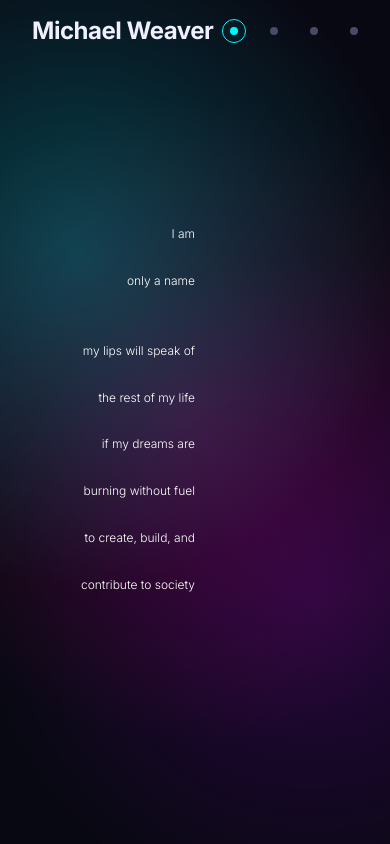
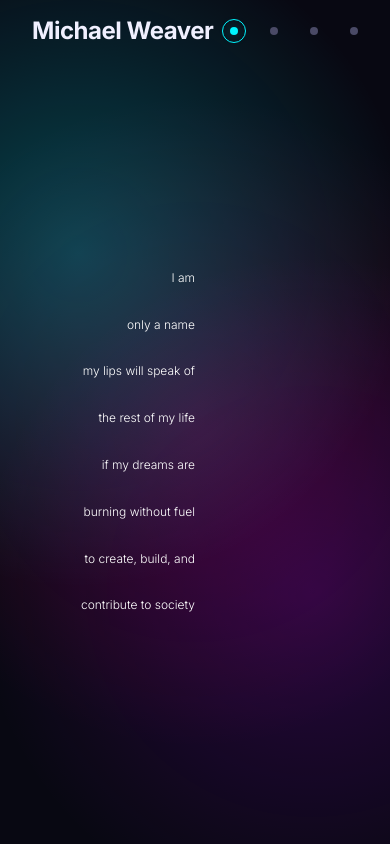
Before and after one commit to Enjoyweaver/enjoyweaver, a React (Vite) app: page /data in a window 390 px wide. Shown: the top 844 px of the page. Built offline with nearby package versions, Linux system fonts and the light colour scheme; no server answers.

Commit message:
css fixes

```diff
--- a/src/App.css
+++ b/src/App.css
@@ -722,8 +722,42 @@ body {
     margin-bottom: 1.5rem;
   }
 
+  /* Prevent hidden second line (right) from affecting row height on mobile */
+  .row {
+    position: relative;
+  }
+  .wrap {
+    position: relative;
+  }
+  .right {
+    position: absolute;
+    top: 0;
+    left: 50%;
+    white-space: nowrap;
+  }
+
   .project-float {
     transform: none !important;
+  }
+
+  /* Center project items and prevent lateral overflow on small screens */
+  .projects-space {
+    padding-left: var(--space-md);
+    padding-right: var(--space-md);
+  }
+  .project-float > * {
+    transform: translateZ(0) translateX(0) !important;
+  }
+
+  /* Lower poem to clear fixed header */
+  .pillar {
+    padding-top: calc(var(--space-xl) + var(--space-lg));
+  }
+
+  /* Move GitHub pill so it doesn't overlap the section title */
+  .project-constellation .github-ribbon {
+    top: calc(var(--space-xl) + var(--space-lg));
+    right: var(--space-md);
   }
 
   .float-layer-1,
--- a/src/components/BuildStream.jsx
+++ b/src/components/BuildStream.jsx
@@ -1,4 +1,5 @@
 import { useState, useEffect } from "react";
+import useIsMobile from "../hooks/useIsMobile";
 import { fetchRecentActivity, timeAgo } from "../services/github";
 
 export default function BuildStream() {
@@ -6,6 +7,7 @@ export default function BuildStream() {
   const [loading, setLoading] = useState(true);
   const [error, setError] = useState(null);
   const [scrollY, setScrollY] = useState(0);
+  const isMobile = useIsMobile();
 
   useEffect(() => {
     loadActivity();
@@ -103,7 +105,7 @@ export default function BuildStream() {
                   key={projectData.repoPath}
                   className="stream-current"
                   style={{
-                    transform: `translateX(${scrollY * 0.01 * (isLeft ? 1 : -1)}px) translateZ(${depth}px)`,
+                    transform: `translateX(${scrollY * (isMobile ? 0.004 : 0.01) * (isLeft ? 1 : -1)}px) translateZ(${depth}px)`,
                   }}
                 >
                   {/* Huge Project Name Background */}
@@ -335,13 +337,17 @@ export default function BuildStream() {
         }
 
         @media (max-width: 768px) {
+          .stream-container {
+            padding-left: 6%;
+            padding-right: 6%;
+          }
           .stream-current {
             min-height: auto;
           }
 
           .commits-flow {
-            padding-left: 5% !important;
-            padding-right: 5% !important;
+            padding-left: 6% !important;
+            padding-right: 6% !important;
             align-items: flex-start !important;
           }
 
--- /dev/null
+++ b/src/hooks/useIsMobile.js
@@ -0,0 +1,26 @@
+import { useEffect, useState } from "react";
+
+// Simple hook to detect mobile-sized screens using a max-width breakpoint
+export default function useIsMobile(breakpoint = 768) {
+  const [isMobile, setIsMobile] = useState(() => {
+    if (typeof window === "undefined") return false;
+    return window.matchMedia && window.matchMedia(`(max-width: ${breakpoint}px)`).matches;
+  });
+
+  useEffect(() => {
+    if (typeof window === "undefined" || !window.matchMedia) return;
+
+    const mql = window.matchMedia(`(max-width: ${breakpoint}px)`);
+    const handleChange = (e) => setIsMobile(e.matches);
+
+    // Set initial value and subscribe to changes
+    handleChange(mql);
+    mql.addEventListener ? mql.addEventListener("change", handleChange) : mql.addListener(handleChange);
+
+    return () => {
+      mql.removeEventListener ? mql.removeEventListener("change", handleChange) : mql.removeListener(handleChange);
+    };
+  }, [breakpoint]);
+
+  return isMobile;
+}
--- a/src/pages/Home.jsx
+++ b/src/pages/Home.jsx
@@ -1,10 +1,12 @@
 import { useEffect, useRef, useState } from "react";
 import { Link } from "react-router-dom";
 import BuildStream from "../components/BuildStream";
+import useIsMobile from "../hooks/useIsMobile";
 
 export default function Home() {
   const [scrollProgress, setScrollProgress] = useState(0);
   const containerRef = useRef(null);
+  const isMobile = useIsMobile();
 
   useEffect(() => {
     const handleScroll = () => {
@@ -118,93 +120,144 @@ export default function Home() {
     overflowY: "hidden",
   };
 
+  const mobileRowStyle = isMobile ? { width: "100%" } : undefined;
+  const mobileSideStyle = isMobile ? { width: "50%" } : undefined;
+
   return (
     <>
       <div style={bodyStyle}>
         <div className="pillar">
-          <div className="row">
+          <div className="row" style={mobileRowStyle}>
             <div className="wrap">
-              <div className="left" style={{ color: "var(--header-color)" }}>
+              <div
+                className="left"
+                style={{ color: "var(--header-color)", ...(mobileSideStyle || {}) }}
+              >
                 I am
               </div>
-              <div className="right" style={{ color: "var(--content-color)" }}>
+              <div
+                className="right"
+                style={{ color: "var(--content-color)", ...(mobileSideStyle || {}) }}
+              >
                 Michael Weaver
               </div>
             </div>
           </div>
 
-          <div className="row">
+          <div className="row" style={mobileRowStyle}>
             <div className="wrap">
-              <div className="left" style={{ color: "var(--header-color)" }}>
+              <div
+                className="left"
+                style={{ color: "var(--header-color)", ...(mobileSideStyle || {}) }}
+              >
                 only a name
               </div>
-              <div className="right" style={{ color: "var(--content-color)" }}>
+              <div
+                className="right"
+                style={{ color: "var(--content-color)", ...(mobileSideStyle || {}) }}
+              >
                 until my actions outweigh my words
               </div>
             </div>
           </div>
 
-          <div className="row">
+          <div className="row" style={mobileRowStyle}>
             <div className="wrap">
-              <div className="left" style={{ color: "var(--header-color)" }}>
+              <div
+                className="left"
+                style={{ color: "var(--header-color)", ...(mobileSideStyle || {}) }}
+              >
                 my lips will speak of
               </div>
-              <div className="right" style={{ color: "var(--content-color)" }}>
+              <div
+                className="right"
+                style={{ color: "var(--content-color)", ...(mobileSideStyle || {}) }}
+              >
                 pursuing my passions
               </div>
             </div>
           </div>
 
-          <div className="row">
+          <div className="row" style={mobileRowStyle}>
             <div className="wrap">
-              <div className="left" style={{ color: "var(--header-color)" }}>
+              <div
+                className="left"
+                style={{ color: "var(--header-color)", ...(mobileSideStyle || {}) }}
+              >
                 the rest of my life
               </div>
-              <div className="right" style={{ color: "var(--content-color)" }}>
+              <div
+                className="right"
+                style={{ color: "var(--content-color)", ...(mobileSideStyle || {}) }}
+              >
                 fueling my dreams
               </div>
             </div>
           </div>
 
-          <div className="row">
+          <div className="row" style={mobileRowStyle}>
             <div className="wrap">
-              <div className="left" style={{ color: "var(--header-color)" }}>
+              <div
+                className="left"
+                style={{ color: "var(--header-color)", ...(mobileSideStyle || {}) }}
+              >
                 if my dreams are
               </div>
-              <div className="right" style={{ color: "var(--content-color)" }}>
+              <div
+                className="right"
+                style={{ color: "var(--content-color)", ...(mobileSideStyle || {}) }}
+              >
                 not igniting my fire
               </div>
             </div>
           </div>
 
-          <div className="row">
+          <div className="row" style={mobileRowStyle}>
             <div className="wrap">
-              <div className="left" style={{ color: "var(--header-color)" }}>
+              <div
+                className="left"
+                style={{ color: "var(--header-color)", ...(mobileSideStyle || {}) }}
+              >
                 burning without fuel
               </div>
-              <div className="right" style={{ color: "var(--content-color)" }}>
+              <div
+                className="right"
+                style={{ color: "var(--content-color)", ...(mobileSideStyle || {}) }}
+              >
                 is failing to live.
               </div>
             </div>
           </div>
 
-          <div className="row">
+          <div className="row" style={mobileRowStyle}>
             <div className="wrap">
-              <div className="left" style={{ color: "var(--header-color)" }}>
+              <div
+                className="left"
+                style={{ color: "var(--header-color)", ...(mobileSideStyle || {}) }}
+              >
                 to create, build, and
               </div>
-              <div className="right" style={{ color: "var(--content-color)" }}>
+              <div
+                className="right"
+                style={{ color: "var(--content-color)", ...(mobileSideStyle || {}) }}
+              >
                 fuel other fires
               </div>
             </div>
           </div>
 
-          <div className="row">
+          <div className="row" style={mobileRowStyle}>
             <div className="wrap">
-              <div className="left" style={{ color: "var(--header-color)" }}>
+              <div
+                className="left"
+                style={{ color: "var(--header-color)", ...(mobileSideStyle || {}) }}
+              >
                 contribute to society
               </div>
-              <div className="right" style={{ color: "var(--content-color)" }}>
+              <div
+                className="right"
+                style={{ color: "var(--content-color)", ...(mobileSideStyle || {}) }}
+              >
                 by inspiring people
               </div>
             </div>
```
